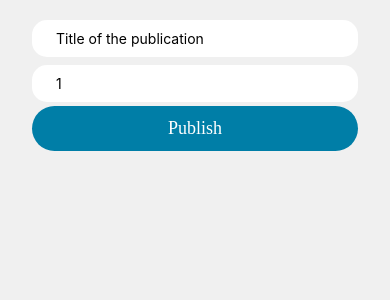
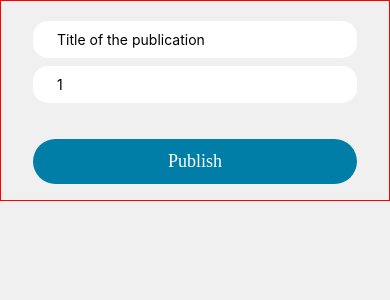
Before and after one commit to LeonelKero/done-with, a React Native app: screen / in a window 390 px wide. Shown: the top 300 px of the page. Built offline with nearby package versions, Linux system fonts and the light colour scheme.

Commit message:
Posting form - continue implementation

```diff
--- a/app/components/form/DWSubmitButton.tsx
+++ b/app/components/form/DWSubmitButton.tsx
@@ -1,6 +1,6 @@
 import { useFormikContext } from "formik";
 import React from "react";
-import { StyleSheet } from "react-native";
+import { StyleSheet, View } from "react-native";
 import DWButton from "../button/DWButton";
 interface Props {
   title: string;
@@ -10,15 +10,23 @@
   const { handleSubmit, isValid } = useFormikContext();
 
   return (
+    <View style={styles.container}>
       <DWButton
         btnText={title}
         handleSignInPressed={handleSubmit}
         customStyle={{}}
         disabled={!isValid}
       />
+    </View>
   );
 };
 
 export default DWSubmitButton;
 
-const styles = StyleSheet.create({});
+const styles = StyleSheet.create({
+  container: {
+    // borderWidth: 1,
+    // borderColor: 'blue',
+    marginTop: 32,
+  },
+});
--- a/app/components/input/DWTextInput.tsx
+++ b/app/components/input/DWTextInput.tsx
@@ -19,7 +19,7 @@
   value,
   isSecure = false,
   keyboardType = "default",
-  inputMode = "none",
+  inputMode = "text",
   Icon,
   onBlur,
   getText,
--- a/app/screens/post/PostListingScreen.tsx
+++ b/app/screens/post/PostListingScreen.tsx
@@ -1,10 +1,10 @@
+import { Formik } from "formik";
 import React from "react";
-import { StyleSheet, Text, View } from "react-native";
-import RootContainer from "../RootContainer";
+import { StyleSheet, View } from "react-native";
 import { number, object, string } from "yup";
-import { Formik } from "formik";
 import DWFormField from "../../components/form/DWFormField";
 import DWSubmitButton from "../../components/form/DWSubmitButton";
+import RootContainer from "../RootContainer";
 
 const publishSchema = object({
   title: string().required().label("Title"),
@@ -19,7 +19,7 @@
       <View style={styles.container}>
         <Formik
           onSubmit={(values) => console.log("Publish", values)}
-          initialValues={{ title: "", price: 1,}}
+          initialValues={{ title: "", price: 1 }}
           validationSchema={publishSchema}
         >
           {({ values, errors, touched, handleChange, setFieldTouched }) => (
@@ -63,6 +63,8 @@
   container: {
     paddingHorizontal: 32,
     paddingVertical: 16,
+    borderWidth: 1,
+    borderColor: "red",
   },
   inputs: {},
 });
```
Lines whose indentation alone changed are shown as unchanged.
